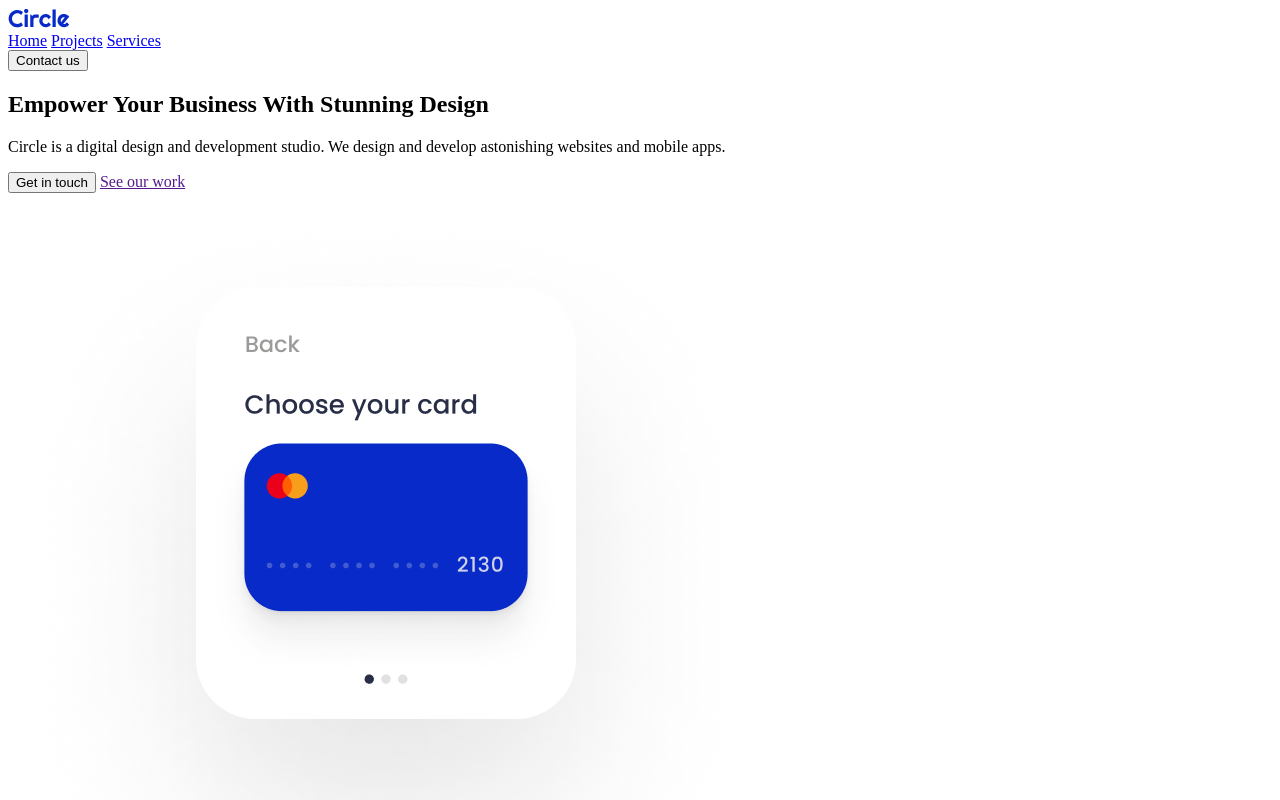
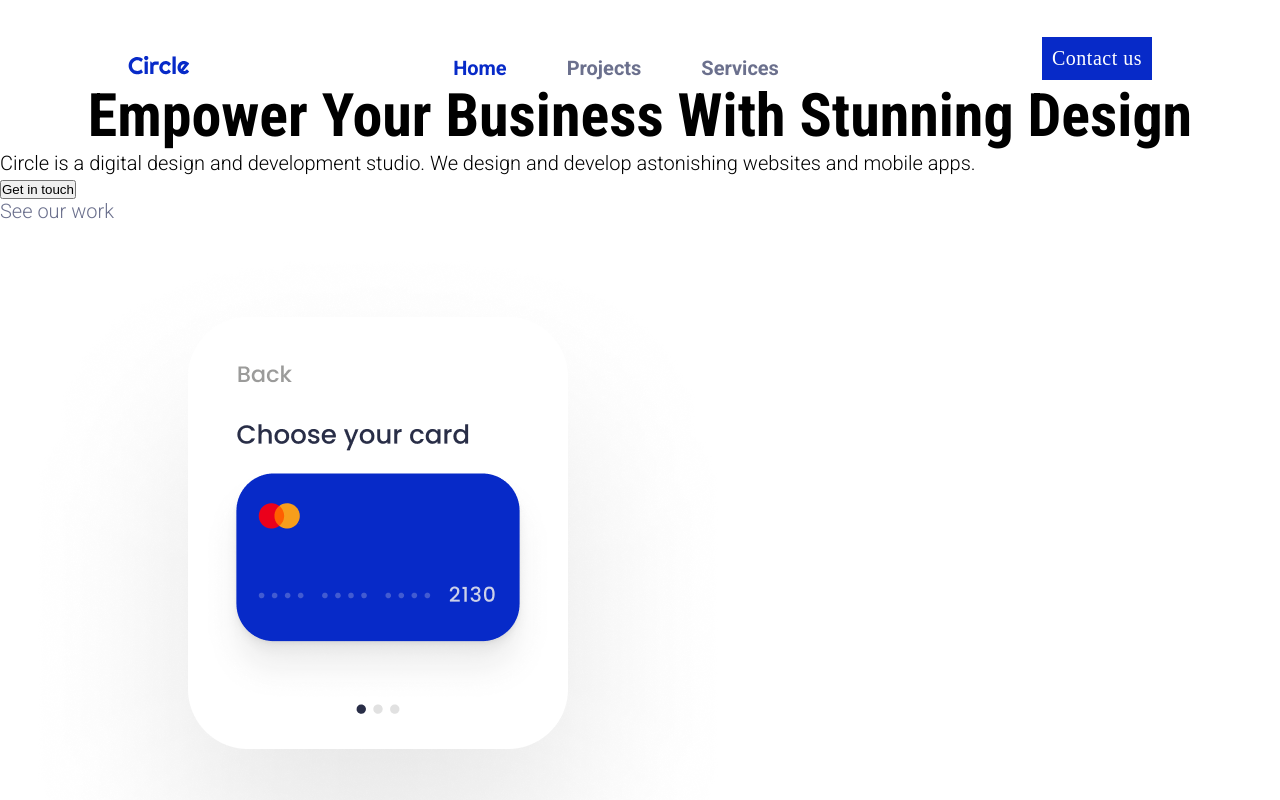
Before and after one commit to NenJo91/ironhack-midterm-project-circle, a plain HTML site: page index.html in a window 1280 px wide. Shown: the top 800 px of the page. Drawn offline with Linux system fonts and the light colour scheme.

Commit message:
Updated css file for the navbar

```diff
--- a/index.html
+++ b/index.html
@@ -7,16 +7,20 @@
     <link rel="stylesheet" href="./project-assets/stylesheet/style.css">
 </head>
 <body>
-    <section id="navbar">
+    <section id="navbar" class="navbar">
         <nav>
+            <!--Logo in the navbar-->
         <div class="logo">
-        <a href="./index.html"> <img src="./project-assets/images/logos/circle.svg" alt="Circle Agency Logo" /></a>
+        <a href="./index.html"> <img src="./project-assets/images/logos/circle.svg" alt="Circle Agency Logo" /></a></div>
+        <!--Menu navigation-->
         <div class="menu">
-            <a href="index.html">Home</a>
-            <a href="projectpage.html">Projects</a>
-            <a href="services">Services</a>
+            <a href="">Home</a>
+            <a href="">Projects</a>
+            <a href="">Services</a>
         </div>
-        <button class="btn">Contact us</button>
+        <!--Button as link in the navbar-->
+        <div class="btn-blue">
+        <a class="btn-blue" href="./contact.html">Contact us</a>
         </div>
         </nav>
     </section>
--- a/project-assets/stylesheet/style.css
+++ b/project-assets/stylesheet/style.css
@@ -0,0 +1,97 @@
+@import url('https://fonts.googleapis.com/css?family=Roboto+Condensed:700|Roboto:100,300,700');
+
+
+* {
+    margin: 0;
+    padding: 0;
+}
+
+body {
+    font-family: Roboto, sans-serif;
+    font-size: 20px;
+    height: 3.5em;
+    font-weight: 300;
+}
+
+h1, h2, h3 {
+    font-family: Roboto Condensed, sans-serif;
+}
+
+h1 {
+  font-size: 3em;
+  text-align: center;
+}
+
+h2 {
+    font-size: 2.5em;
+    text-align: center;
+}
+
+h3 {
+    font-size: 2em;
+    text-align: center;
+}
+
+a {
+    text-decoration: none;
+    color: #6B708D;
+    display: block;
+}
+.navbar {
+    width: 100%;
+    height: 3em;
+    text-align: center;
+    margin-top: 1em;
+}
+.navbar nav {
+   display: flex;
+   justify-content: space-between;
+   align-items: flex-end;
+   height: 100%;
+   width: 80%;
+   margin: auto;
+}
+.logo {
+    justify-self:flex-start;
+}
+.menu {
+    display: flex;
+    justify-content: center;
+    align-items: center;
+}
+
+.menu a {
+    padding: 0 1.5em;
+    font-weight: 600;
+}
+
+.menu a:first-child {
+    color: #072AC8;
+}
+
+.btn-blue {
+    background-color: #072AC8;
+    color: #fff;
+    font-family: Roberto Condensed;
+    font-size: 1em;
+    letter-spacing: 0.5px;
+    text-align: center;
+    text-decoration: none;
+    justify-self: flex-end;
+}
+
+.btn-blue a {
+    padding: 0.5em;
+    margin: 0 auto;
+}
+
+.btn-blue a:hover {
+    background-color: #292E47;
+}
+
+.menu a:hover {
+    color: #072AC8;
+}
+.menu a:first-child:hover {
+    color: #6B708D;
+}
```
